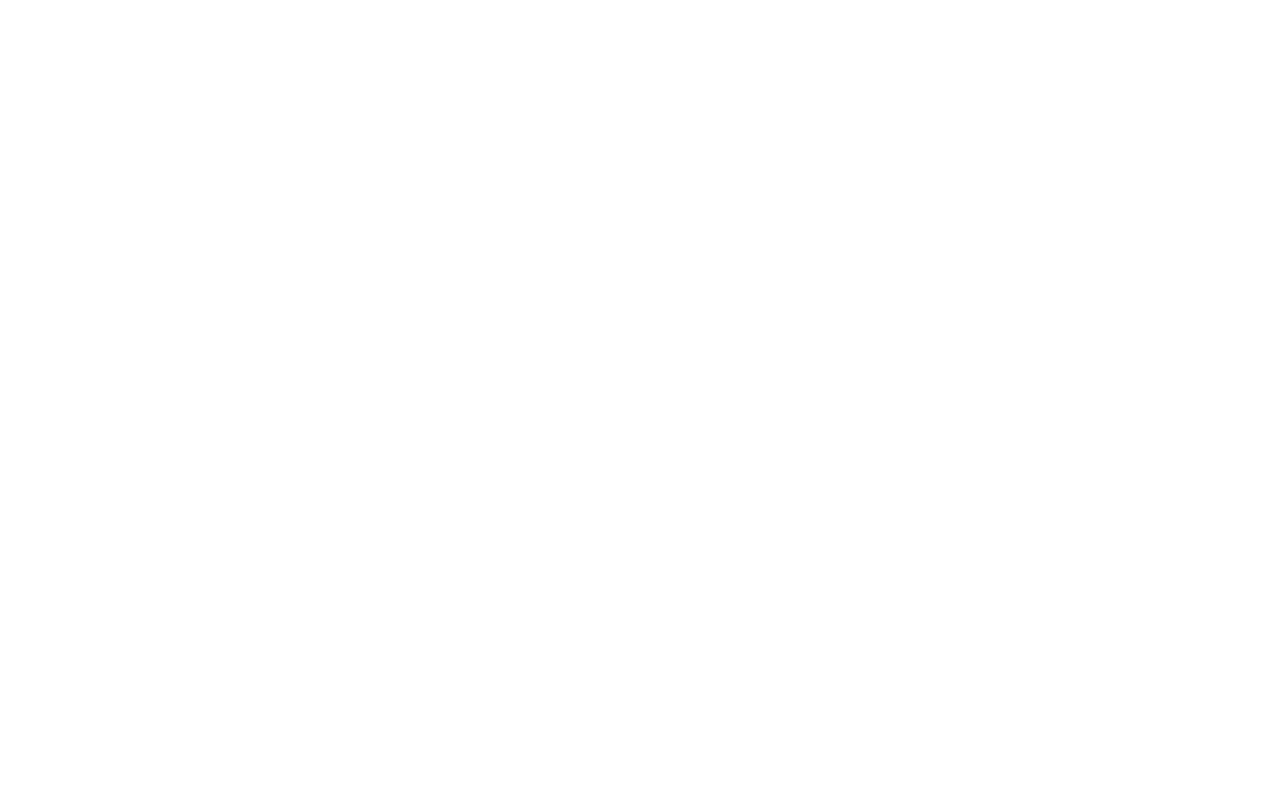
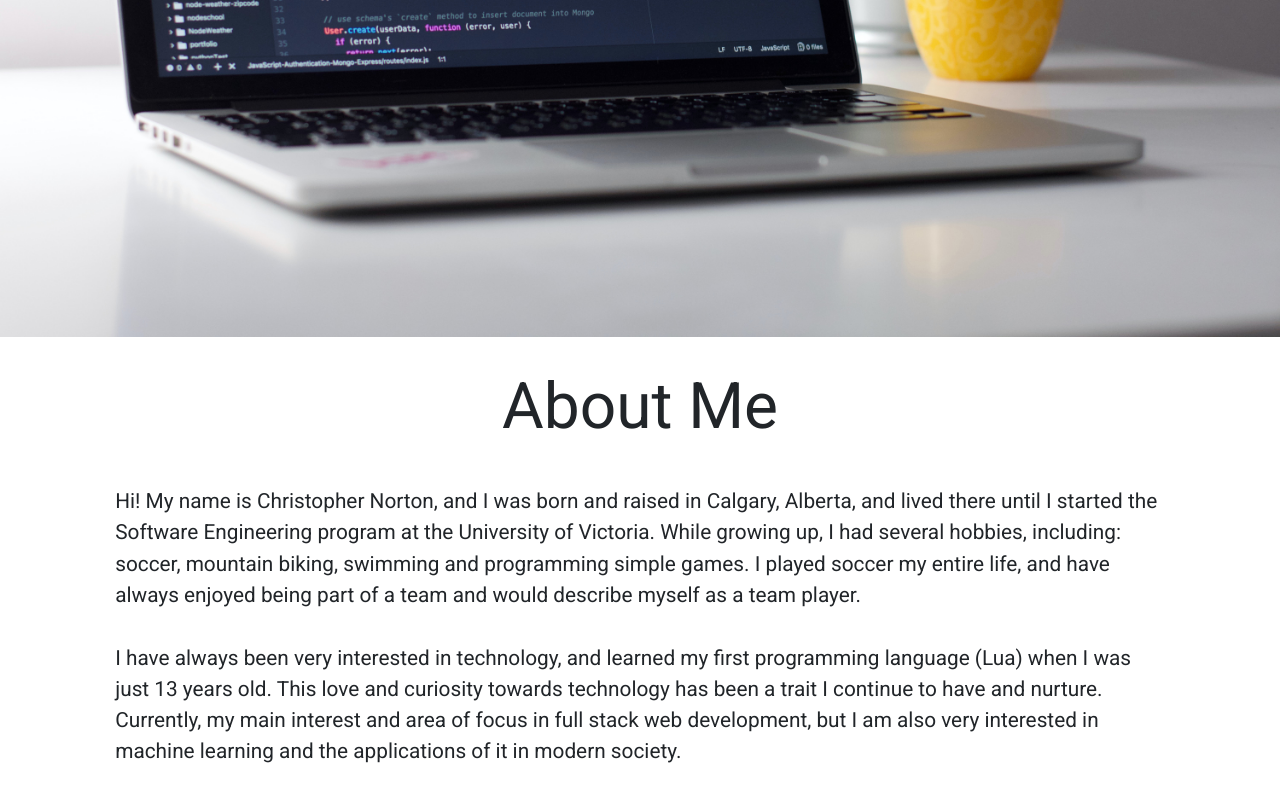
Before and after one commit to ChrisWNorton/portfolio, a React (Create React App) app: page /about in a window 1280 px wide. Shown: the part 516-1316 px from the top of the page. Before the commit the page ends 800 px from the top, so only its background shows below. Built offline with nearby package versions, Linux system fonts and the light colour scheme.

Commit message:
prelim about page

```diff
--- a/src/pages/About.tsx
+++ b/src/pages/About.tsx
@@ -1,10 +1,45 @@
 import React from 'react';
+import styled from 'styled-components';
+
+const Outer = styled.div`
+    font-family: Roboto;
+    font-style: Bold;
+
+    h1{
+        font-size: 4em;
+    }
+`
+
+const Text = styled.div`
+    padding: 2rem 4em 0 4em;
+    text-align:left;
+    font-size:1.3em;
+`
+
+const TextHolder = styled.div`
+    display: flex;
+    flex-flow: column;
+    margin: 2em;
+`
 
 function About() {
     return(
-      <div>
-        About
-      </div>
+    <Outer>
+        <img src={require("../assets/AboutImage.jpg")} style={{width:'100%', height:'40%'}}/>
+        <TextHolder>
+            <h1>About Me</h1>
+            <Text>
+            Hi! My name is Christopher Norton, and I was born and raised in Calgary, Alberta, and lived there until I started the Software Engineering program at
+            the University of Victoria. While growing up, I had several hobbies, including: soccer, mountain biking, swimming and programming simple games.
+            I played soccer my entire life, and have always enjoyed being part of a team and would describe myself as a team player.
+            </Text>
+            <Text>
+            I have always been very interested in technology, and learned my first programming language (Lua) when I was just 13 years old. This love and curiosity
+            towards technology has been a trait I continue to have and nurture. Currently, my main interest and area of focus in full stack web development, but I am
+            also very interested in machine learning and the applications of it in modern society.
+            </Text>
+            </TextHolder>
+    </Outer>
     )
 }
 
```
